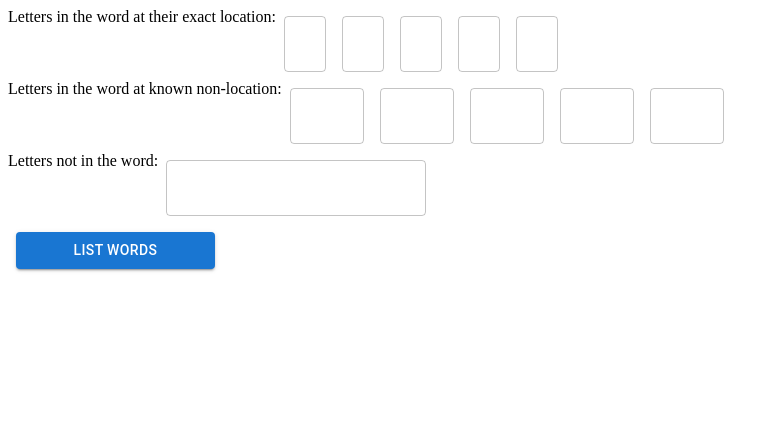
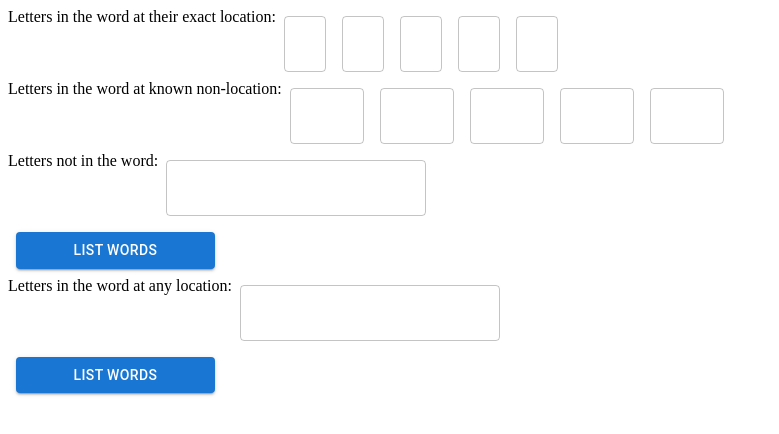
Before and after one commit to tshaffer/twordleClient, a React app: page / in a window 1280 px wide. Shown: the top 434 px of the page, without its empty margins (0-779 px from the left). Built offline with nearby package versions, Linux system fonts and the light colour scheme; the HTML template or start-up script is replaced by a standard one.

Commit message:
Words at any location - all other than controller.

```diff
--- a/src/components/App.tsx
+++ b/src/components/App.tsx
@@ -17,6 +17,8 @@ import {
   cnSetLettersNotAtLocation,
   cnSetLettersNotInWord,
   cnListWords,
+  cnSetLettersInWordAtAnyLocation,
+  cnListOtherWords,
 } from '../controllers';
 
 import {
@@ -25,25 +27,31 @@ import {
   getLettersNotInWord,
   getPossibleWords,
   getInputError,
+  getLettersInWordAnyLocation,
+  getOtherWords,
 } from '../selectors';
 import { List, ListItem, ListItemText, ListSubheader, Paper } from '@mui/material';
-import { isNil, isString } from 'lodash';
+import { isNil } from 'lodash';
 
 export interface AppProps {
   lettersAtExactLocation: string[];
   lettersNotAtExactLocation: string[];
   lettersNotInWord: string;
   possibleWords: string[];
+  lettersInWordAtAnyLocation: string;
   inputError: string | null;
   onSetLetterAtLocation: (index: number, letterAtLocation: string,) => any;
   onSetLettersNotAtLocation: (index: number, lettersNotAtLocation: string) => any;
   onSetLettersNotInWord: (lettersNotInWord: string) => any;
   onListWords: () => any;
+  onSetLettersInWordAtAnyLocation: (lettersInWordAtAnyLocation: string) => any;
+  onListOtherWords: () => any;
 }
 
 const App = (props: AppProps) => {
 
   const [listWordsInvoked, setListWordsInvoked] = React.useState(false);
+  const [listOtherWordInvoked, setListOtherWordsInvoked] = React.useState(false);
   const [errorDialogOpen, setErrorDialogOpen] = React.useState(false);
 
   React.useEffect(() => {
@@ -85,6 +93,18 @@ const App = (props: AppProps) => {
       setErrorDialogOpen(true);
     }
   };
+
+  const handleLettersInWordAtAnyLocationChanged = (event: any) => {
+    console.log('new value');
+    console.log(event.target.value);
+    props.onSetLettersInWordAtAnyLocation(event.target.value);
+  };
+
+  const handleListOtherWords = () => {
+    setListOtherWordsInvoked(true);
+    props.onListOtherWords();
+  };
+
 
   const handleCloseErrorDialog = () => {
     setErrorDialogOpen(false);
@@ -236,7 +256,24 @@ const App = (props: AppProps) => {
         >
           List words
         </Button>
+        <br />
         {wordListElement}
+        Letters in the word at any location:
+        <TextField
+          id="inWordAnywhere"
+          style={{ width: '260px' }}
+          inputProps={{ maxLength: 25 }}
+          variant="outlined"
+          value={props.lettersInWordAtAnyLocation}
+          onChange={handleLettersInWordAtAnyLocationChanged}
+        />
+        <br />
+        <Button
+          variant="contained"
+          onClick={handleListOtherWords}
+        >
+          List words
+        </Button>
       </Box>
     </div>
   );
@@ -248,6 +285,8 @@ function mapStateToProps(state: any) {
     lettersNotAtExactLocation: getLettersNotAtExactLocation(state),
     lettersNotInWord: getLettersNotInWord(state),
     possibleWords: getPossibleWords(state),
+    lettersInWordAtAnyLocation: getLettersInWordAnyLocation(state),
+    otherWords: getOtherWords(state),
     inputError: getInputError(state),
   };
 }
@@ -258,6 +297,9 @@ const mapDispatchToProps = (dispatch: any) => {
     onSetLettersNotAtLocation: cnSetLettersNotAtLocation,
     onSetLettersNotInWord: cnSetLettersNotInWord,
     onListWords: cnListWords,
+    onSetLettersInWordAtAnyLocation: cnSetLettersInWordAtAnyLocation,
+    onListOtherWords: cnListOtherWords,
+
   }, dispatch);
 };
 
--- a/src/controllers/appState.ts
+++ b/src/controllers/appState.ts
@@ -1,6 +1,6 @@
 import axios from 'axios';
 import { TedState } from '../types';
-import { setLetterAtLocation, setLettersNotAtLocation, setLettersNotInWord, setPossibleWords } from '../models';
+import { setLetterAtLocation, setLettersInWordAtAnyLocation, setLettersNotAtLocation, setLettersNotInWord, setPossibleWords } from '../models';
 import { getLettersAtExactLocation, getLettersNotAtExactLocation, getLettersNotInWord } from '../selectors';
 
 import { apiUrlFragment, serverUrl } from '../index';
@@ -122,3 +122,17 @@ export const cnListWords = (): any => {
     });
   };
 };
+
+export const cnSetLettersInWordAtAnyLocation = (
+  lettersInWordAtAnyLocation: string,
+): any => {
+  return (dispatch: any) => {
+    dispatch(setLettersInWordAtAnyLocation(lettersInWordAtAnyLocation));
+  };
+};
+
+export const cnListOtherWords = (): any => {
+  return (dispatch: any, getState: any) => {
+    console.log('cnListOtherWords');
+  };
+};
--- a/src/models/appState.ts
+++ b/src/models/appState.ts
@@ -10,6 +10,8 @@ const SET_LETTER_AT_LOCATION = 'SET_LETTER_AT_LOCATION';
 const SET_LETTERS_NOT_AT_LOCATION = 'ADD_LETTER_NOT_AT_LOCATION';
 const SET_LETTERS_NOT_IN_WORD = 'SET_LETTERS_NOT_IN_WORD';
 const SET_POSSIBLE_WORDS = 'SET_POSSIBLE_WORDS';
+const SET_LETTERS_IN_WORD_AT_ANY_LOCATION = 'SET_LETTERS_IN_WORD_AT_ANY_LOCATION';
+const SET_OTHER_WORDS = 'SET_OTHER_WORDS';
 
 // ------------------------------------
 // Actions
@@ -81,6 +83,36 @@ export const setPossibleWords = (
   };
 };
 
+export interface SetLettersInWordAtAnyLocation {
+  lettersInWordAtAnyLocation: string,
+}
+
+export const setLettersInWordAtAnyLocation = (
+  lettersInWordAtAnyLocation: string,
+): any => {
+  return {
+    type: SET_LETTERS_IN_WORD_AT_ANY_LOCATION,
+    payload: {
+      lettersInWordAtAnyLocation,
+    },
+  };
+};
+
+export interface SetOtherWords {
+  otherWords: string[],
+}
+
+export const setOtherWords = (
+  otherWords: string[],
+): any => {
+  return {
+    type: SET_POSSIBLE_WORDS,
+    payload: {
+      otherWords,
+    },
+  };
+};
+
 // ------------------------------------
 // Reducer
 // ------------------------------------
@@ -90,11 +122,13 @@ const initialState: AppState = {
   lettersNotAtExactLocation: ['', '', '', '', ''],
   lettersNotInWord: '',
   possibleWords: [],
+  lettersInWordAtAnyLocation: '',
+  otherWords: [],
 };
 
 export const appStateReducer = (
   state: AppState = initialState,
-  action: TedModelBaseAction<SetLetterAtLocation & SetLettersNotAtLocation & SetLettersNotInWord & SetPossibleWords>
+  action: TedModelBaseAction<SetLetterAtLocation & SetLettersNotAtLocation & SetLettersNotInWord & SetPossibleWords & SetLettersInWordAtAnyLocation & SetOtherWords>
 ): AppState => {
   switch (action.type) {
     case SET_LETTER_AT_LOCATION: {
@@ -113,6 +147,12 @@ export const appStateReducer = (
     case SET_POSSIBLE_WORDS: {
       return { ...state, possibleWords: action.payload.possibleWords };
     }
+    case SET_LETTERS_IN_WORD_AT_ANY_LOCATION: {
+      return { ...state, lettersNotInWord: action.payload.lettersInWordAtAnyLocation };
+    }
+    case SET_OTHER_WORDS: {
+      return { ...state, otherWords: action.payload.otherWords };
+    }
     default:
       return state;
   }
--- a/src/selectors/appState.ts
+++ b/src/selectors/appState.ts
@@ -16,6 +16,15 @@ export const getLettersNotInWord = (state: TedState): string => {
 export const getPossibleWords = (state: TedState): string[] => {
   return state.appState.possibleWords;
 };
+
+export const getLettersInWordAnyLocation = (state: TedState): string => {
+  return state.appState.lettersInWordAtAnyLocation;
+};
+
+export const getOtherWords = (state: TedState): string[] => {
+  return state.appState.otherWords;
+};
+
 
 export const getInputError = (state: TedState): string | null => {
 
--- a/src/types/base.ts
+++ b/src/types/base.ts
@@ -1,5 +1,5 @@
-// export const serverUrl = 'http://localhost:8000';
-export const serverUrl = 'https://tswordle.herokuapp.com';
+export const serverUrl = 'http://localhost:8000';
+// export const serverUrl = 'https://tswordle.herokuapp.com';
 
 export const apiUrlFragment = '/api/v1/';
 
@@ -12,4 +12,6 @@ export interface AppState {
   lettersNotAtExactLocation: string[],      // each item in the array is a string of letters, where each letter is in the answer but not in that location
   lettersNotInWord: string,                 // each letter in the string represents a letter that is not in the word
   possibleWords: string[],                  // words returned by the server that fit the criteria above
+  lettersInWordAtAnyLocation: string,
+  otherWords: string[],
 }
```
